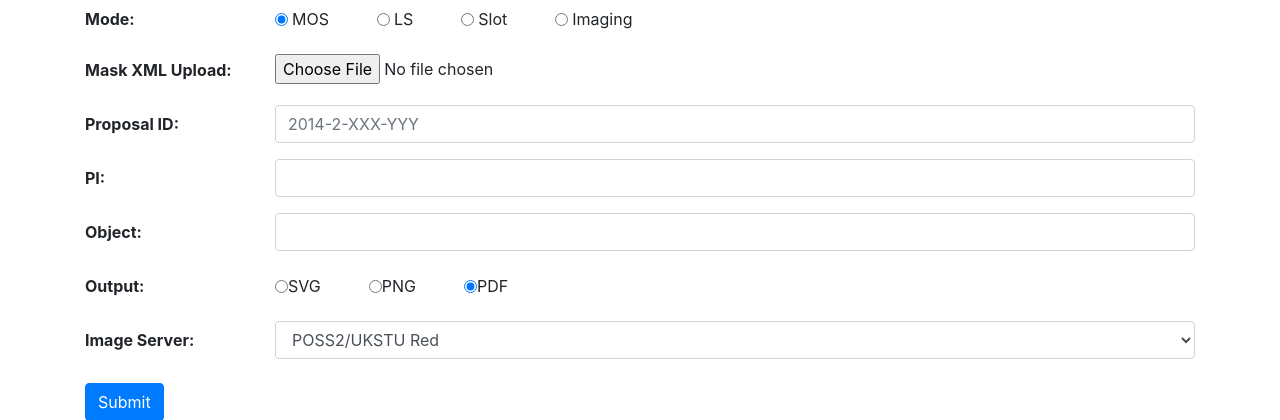
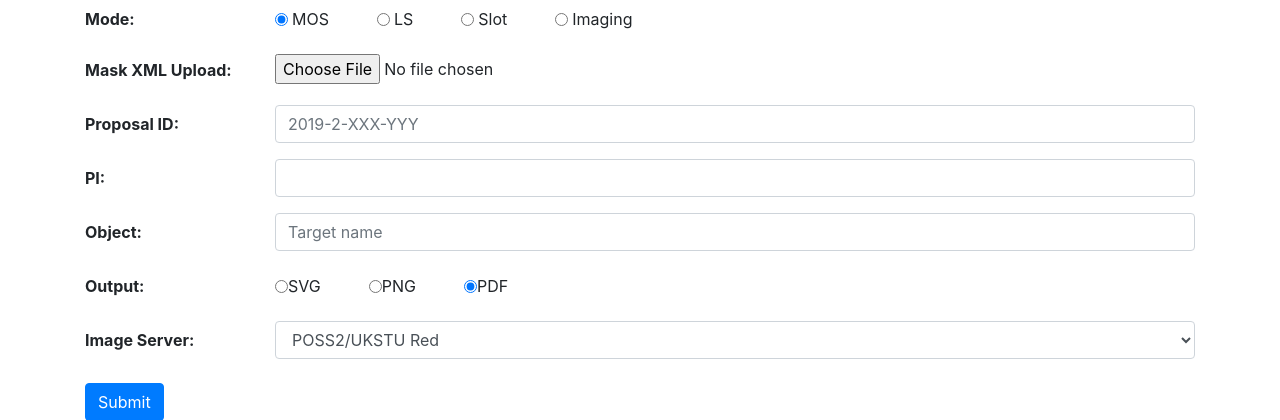
Before and after one commit to saltastroops/finder_chart_tool, a Flask app: page / in a window 1280 px wide. Shown: the top 420 px of the page. Run offline with Flask 2, Linux system fonts and the light colour scheme; some libraries are stand-ins or nearby versions.

Commit message:
updated placeholder attribute values

```diff
--- a/templates/form.html
+++ b/templates/form.html
@@ -94,7 +94,7 @@
         <label class="col-form-label col-sm-2"><b>Proposal ID:</b></label>
         <div class="col-sm-10">
             <input class="form-control" type="text" name="proposal_code" value=""
-                   placeholder="2014-2-XXX-YYY"
+                   placeholder="2019-2-XXX-YYY"
                    title="Ex.: 2012-2-RSA-001"
                    pattern="\d{4}\-\d{1}\-[a-zA-Z_]{1,}\-\d{3}"/>
         </div>
@@ -110,7 +110,7 @@
         <label class="col-form-label col-sm-2"><b>Object:</b></label>
         <div class="col-sm-10">
             <input class="form-control" type="text" name="object_name" value=""
-                   placeholder=""/>
+                   placeholder="Target name"/>
         </div>
     </div>
     <div class="form-group row"  id="ra" style="display:none">
@@ -134,13 +134,13 @@
     <div class="form-group row"  id="pa" style="display:none">
         <label class="col-form-label col-sm-2" for="pa"><b>PA:</b></label>
         <div class="col-sm-10">
-            <input class="form-control" type="text" name="position_angle" placeholder="" value=""/>
+            <input class="form-control" type="text" name="position_angle" placeholder="Degrees" value=""/>
         </div>
     </div>
     <div class="form-group row"  id="slitwidth" style="display:none">
         <label class="col-form-label col-sm-2" for="pa"><b>Slitwidth:</b></label>
         <div class="col-sm-10">
-            <input class="form-control" type="text" name="slitwidth" placeholder="" value=""/>
+            <input class="form-control" type="text" name="slitwidth" placeholder="Arcseconds" value=""/>
         </div>
     </div>
     <div class="form-group row">
```
